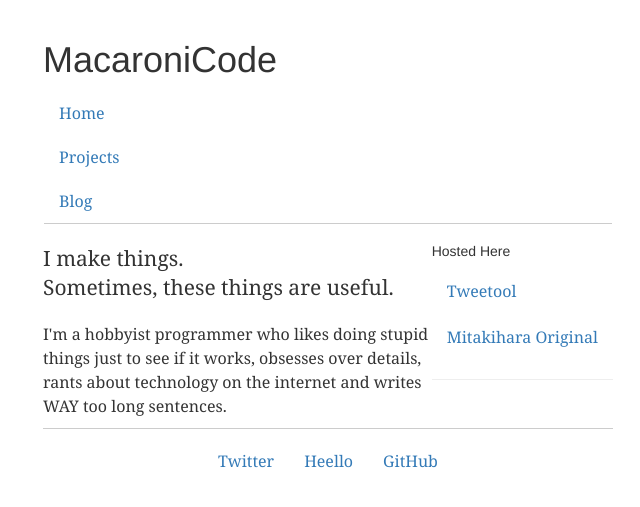
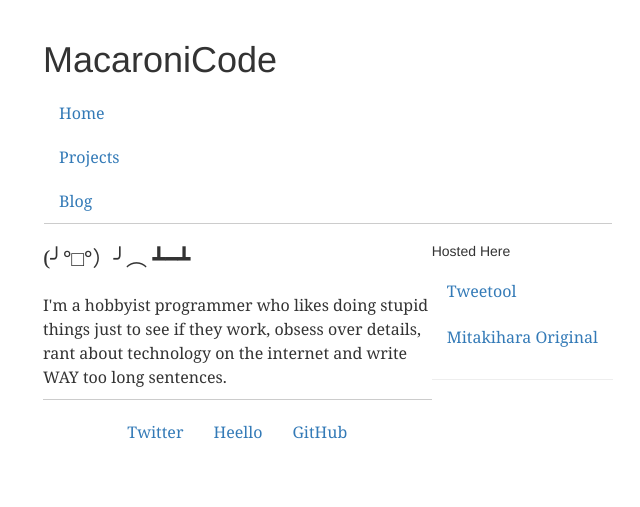
Before and after one commit to liclac/Home, a Python web app: template templates/home.html in a window 1280 px wide. Shown: the top 507 px of the page, without its empty margins (312-952 px from the left). Run offline with Jinja, Linux system fonts and the light colour scheme; the template is opened without the code that fills it, so the values that code supplies are empty; some libraries are stand-ins or nearby versions.

Commit message:
Less pretentious front page :D

```diff
--- a/templates/home.html
+++ b/templates/home.html
@@ -12,12 +12,11 @@
 	</div>
 
 	<p class="span8 lead">
-		I make things.<br />
-		Sometimes, these things are useful.
+		(╯°□°）╯︵ ┻━┻
 	</p>
 
 	<p class="span8">
-		I'm a hobbyist programmer who likes doing stupid things just to see if it works, obsesses over details, rants about technology on the internet and writes WAY too long sentences.
+		I'm a hobbyist programmer who likes doing stupid things just to see if they work, obsess over details, rant about technology on the internet and write WAY too long sentences.
 	</p>
 
 	<ul class="span8 nav nav-pills me-links">
```
